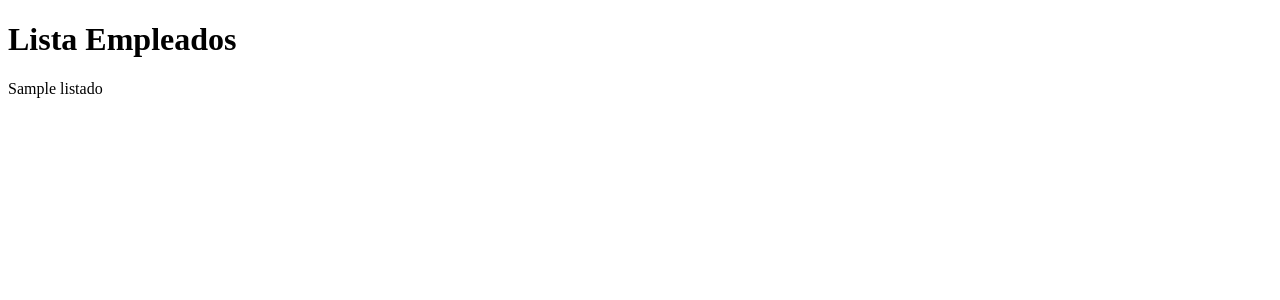
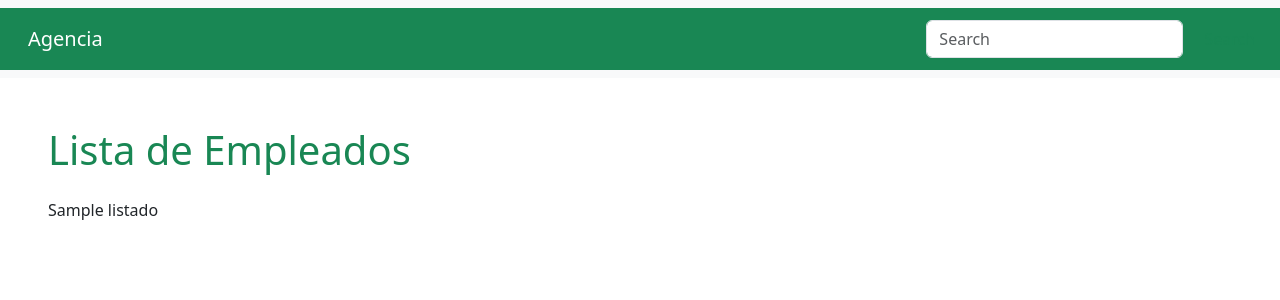
Before and after one commit to Npinilla19/DE_django_clase6, a Django app: template listaEmpleados/templates/listaEmpleados.html in a window 1280 px wide. Shown: the top 300 px of the page. Run offline with Django 5.2, Linux system fonts and the light colour scheme; the template is opened without the code that fills it: most values are stand-ins (such as "Sample title", 1, 10 or a date in 2020).

Commit message:
se agregan elementos de boostrap

```diff
--- a/listaEmpleados/lista/views.py
+++ b/listaEmpleados/lista/views.py
@@ -2,6 +2,6 @@
 
 # Create your views here.
 def listaEmpleados(request):
- listado = ['Aurora Jimenez', 'Mateo Diaz', 'Juan Perez', 'Nicolas Clos', 'Felipe Vergara', 'Maria Diaz', 'Veronica Soto', 'Benito Juares', 'benjamin Duarte']
+ listado = ['Aurora Jimenez', 'Mateo Diaz', 'Juan Perez', 'Nicolas Clos', 'Felipe Vergara', 'Maria Diaz', 'Veronica Soto', 'Benito Juares', 'Benjamin Duarte']
  context = {'listado': listado}
  return render(request, 'listaEmpleados.html ', context)
--- a/listaEmpleados/templates/listaEmpleados.html
+++ b/listaEmpleados/templates/listaEmpleados.html
@@ -3,13 +3,23 @@
  <head>
  <meta charset="UTF-8" />
  <meta name="viewport" content="width=device-width, initial-scale=1.0" />
+ <link href="https://cdn.jsdelivr.net/npm/bootstrap@5.3.3/dist/css/bootstrap.min.css" rel="stylesheet" integrity="sha384-QWTKZyjpPEjISv5WaRU9OFeRpok6YctnYmDr5pNlyT2bRjXh0JMhjY6hW+ALEwIH" crossorigin="anonymous">
  <title>Document</title>
  </head>
  <body>
+    <nav class="navbar bg-body-tertiary">
+        <div class="container-fluid bg-success">
+          <a class="navbar-brand text-white p-3">Agencia</a>
+          <form class="d-flex" role="search">
+            <input class="form-control me-2" type="search" placeholder="Search" aria-label="Search">
+            <button class="btn btn-outline-success" type="submit">Search</button>
+          </form>
+        </div>
+      </nav>
 
- <h1>Lista Empleados</h1>
- <p>{{listado}}</p>
+    <h1 class="text-success p-5 pb-2">Lista de Empleados</h1>
+    <p class="p-5 pt-2">{{listado}}</p>
 
-
+ <script src="https://cdn.jsdelivr.net/npm/bootstrap@5.3.3/dist/js/bootstrap.bundle.min.js" integrity="sha384-YvpcrYf0tY3lHB60NNkmXc5s9fDVZLESaAA55NDzOxhy9GkcIdslK1eN7N6jIeHz" crossorigin="anonymous"></script>
  </body>
 </html>
```
